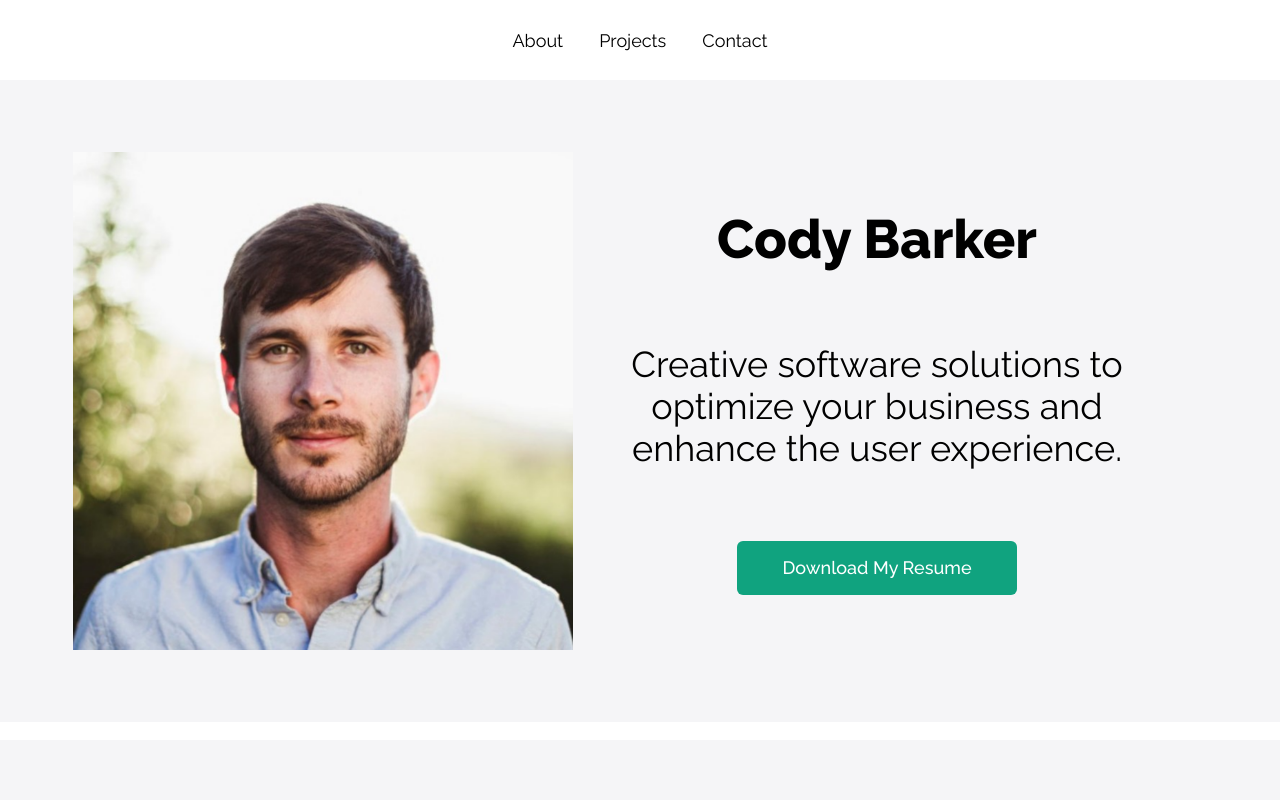
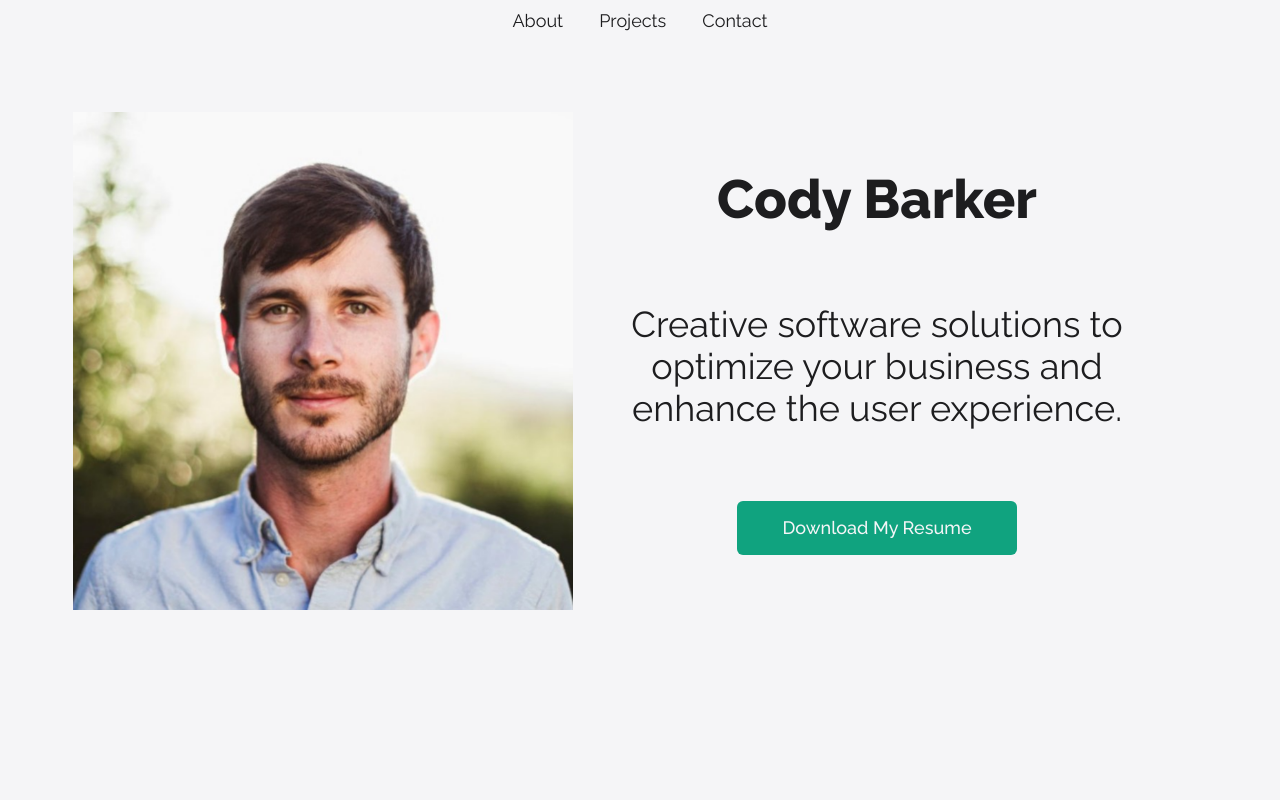
Before and after one commit to cody-barker/portfolio-site-v2, a React (Create React App) app: page / in a window 1280 px wide. Shown: the top 800 px of the page. Built offline with nearby package versions, Linux system fonts and the light colour scheme.

Commit message:
adjust colors

```diff
--- a/src/Styles/App.css
+++ b/src/Styles/App.css
@@ -1,8 +1,8 @@
 @import url("https://fonts.googleapis.com/css2?family=Raleway:ital,wght@0,100..900;1,100..900&display=swap");
 
 :root {
-  --color-1: white;
-  --color-2: black;
+  --color-1: rgb(245, 245, 247);
+  --color-2: #1d1d1f;
   --color-3: #10a37f;
   --color-4: rgb(245, 245, 247);
   --font-1: "Raleway", sans-serif;
@@ -31,7 +31,7 @@ body {
 
 .nav {
   width: 100%;
-  min-height: 10svh;
+  min-height: 5svh;
   background-color: var(--color-1);
 }
 
```
